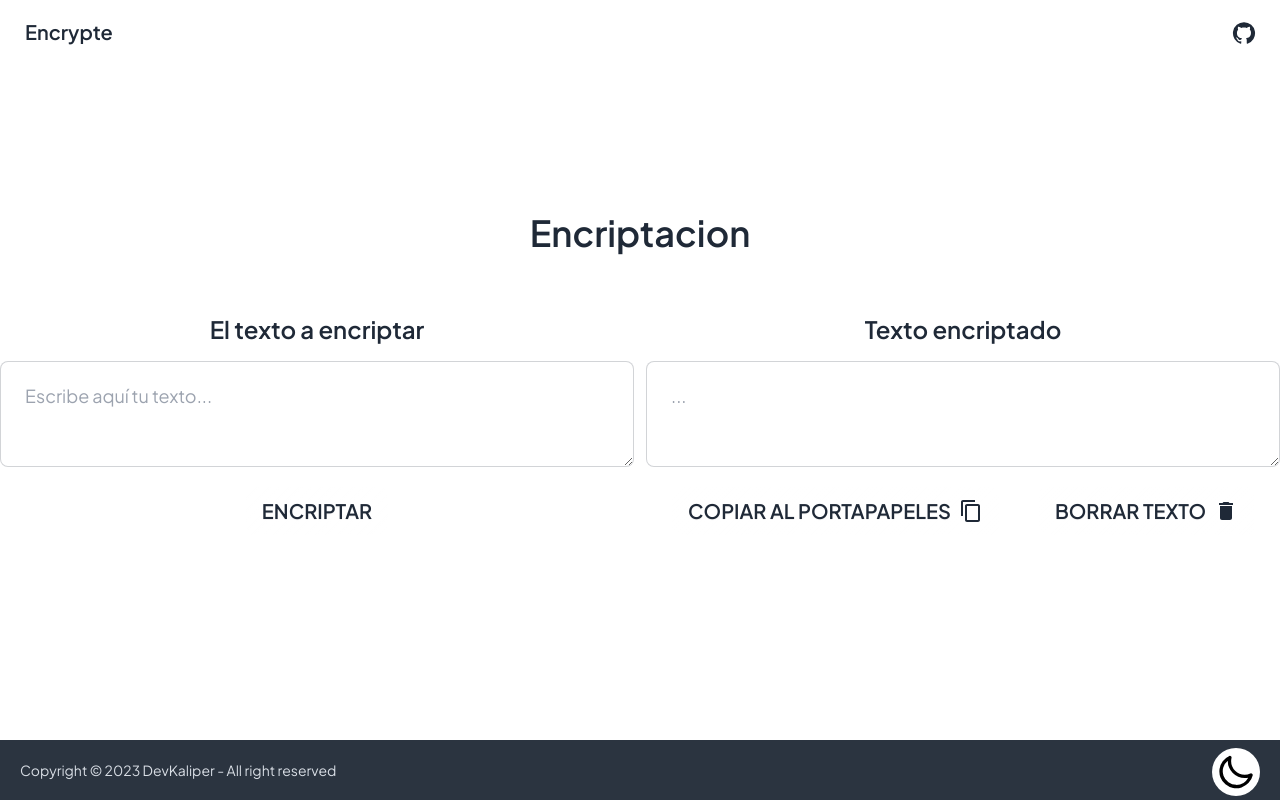
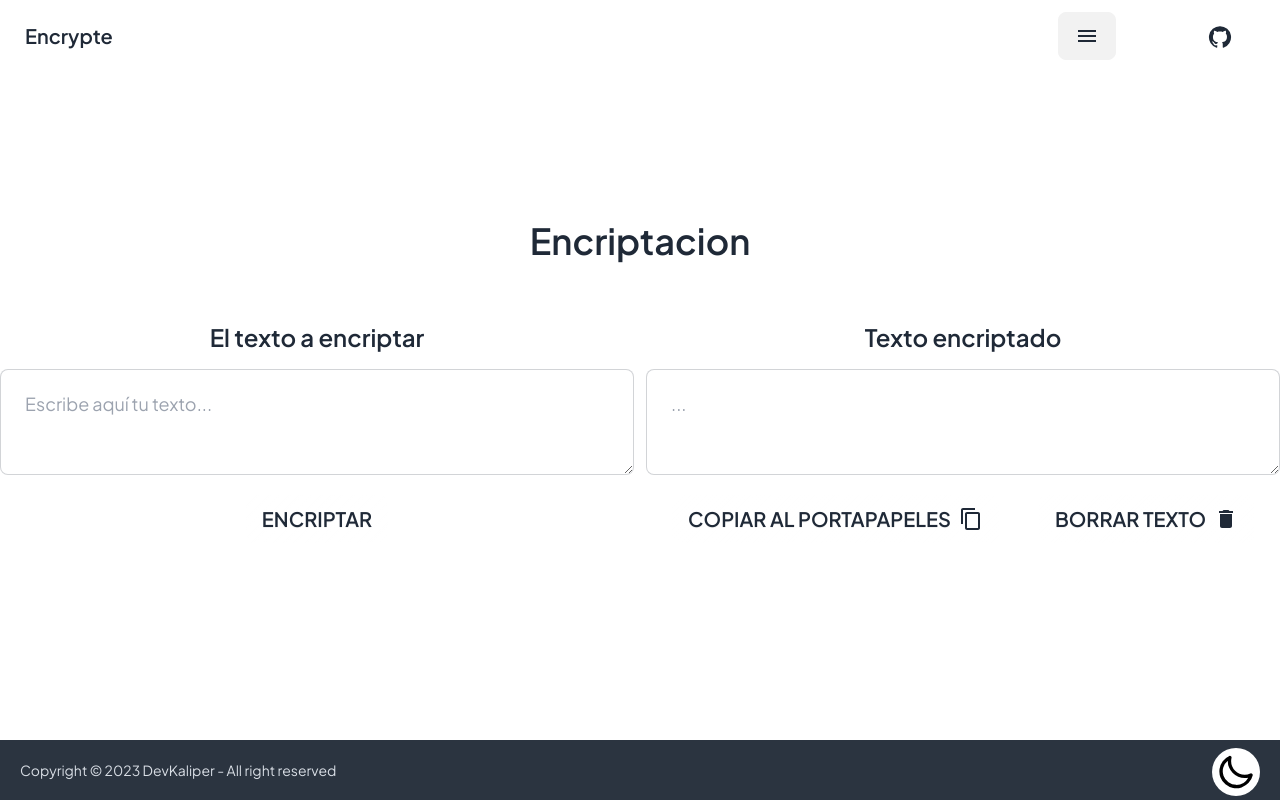
Before and after one commit to DevKaliper/Encripte, a React (Vite) app: page /Encriptation in a window 1280 px wide. Built offline with nearby package versions, Linux system fonts and the light colour scheme.

Commit message:
Preparado para codificar desencriptation

```diff
--- a/src/Layouts/UsageLayout.jsx
+++ b/src/Layouts/UsageLayout.jsx
@@ -5,7 +5,7 @@ import Footer from "../components/Footer";
 
 const UsageLayout = () => {
     return (
-        <div className="h-screen w-screen relative">
+        <div className="h-screen w-screen relative overflow-hidden">
             <nav><Header/></nav>
             <Outlet />
             <ToggleMode />
--- a/src/components/Header.jsx
+++ b/src/components/Header.jsx
@@ -1,5 +1,6 @@
 
 import GitHubIcon from "@mui/icons-material/GitHub";
+import HoverDropdown from "./HoverDropdown";
 
 
 const Header = () => {
@@ -7,11 +8,17 @@ const Header = () => {
     <>
       <div className="navbar bg-base-100 flex justify-between items-center">
         <a className="btn-ghost btn text-xl normal-case" href="/">Encrypte</a>
+
+        <div className="w-auto mr-8 h-auto">
+      <HoverDropdown />
         <button className="w-10 h-10">
+
             <a target="_blank" rel="noreferrer" href="https://github.com/DevKaliper/Encripte"><GitHubIcon className="w-full" /></a>
 
 
       </button>
+
+        </div>
       </div>
 
 
--- /dev/null
+++ b/src/components/HoverDropdown.jsx
@@ -0,0 +1,19 @@
+import { Link } from "react-router-dom";
+import MenuIcon from '@mui/icons-material/Menu';
+
+const HoverDropdown = () => {
+
+    return( <div className="dropdown dropdown-hover mr-20">
+    <label tabIndex={0} className="btn m-1"><MenuIcon/></label>
+    <ul tabIndex={0} className="dropdown-content z-[1] menu p-2 shadow bg-base-100 rounded-box w-52">
+    <li><Link to="/"> <span className="text-center font-semibold ">Ir al inicio</span></Link></li>
+    <li><Link to="encriptation"> <span className="text-center font-semibold">Ir a encriptar</span></Link></li>
+    <li><Link to="desencriptation"> <span className="text-center font-semibold ">Ir a desencriptar</span></Link></li>
+
+
+    </ul>
+  </div>)
+
+}
+
+export default HoverDropdown;
```
